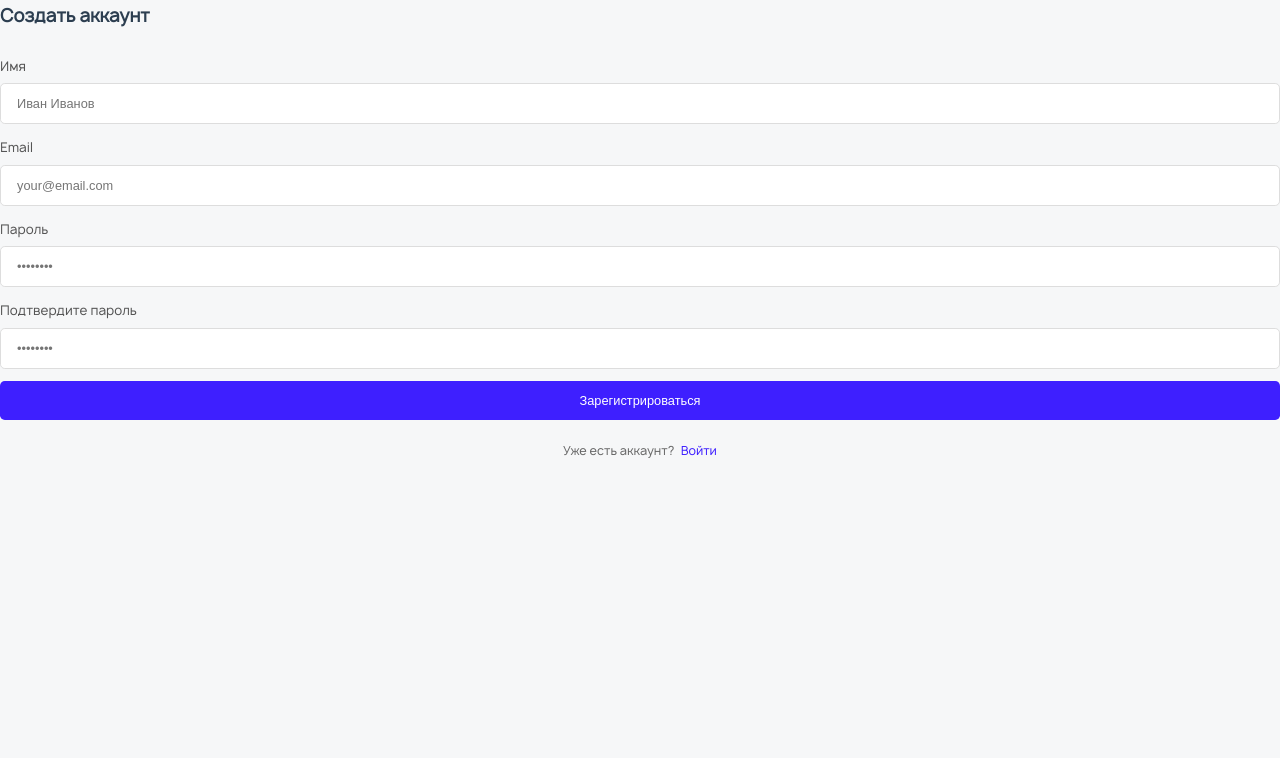
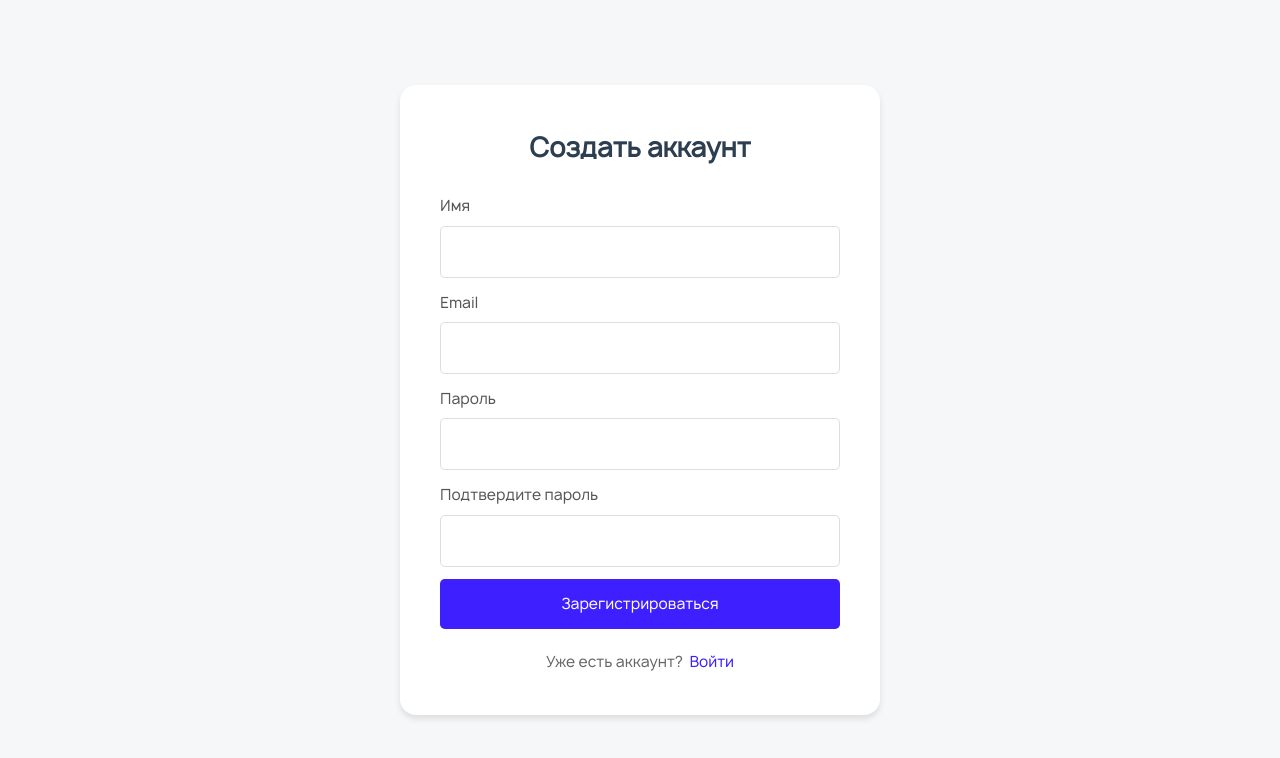
Before and after one commit to qiuscou/hackathon, a Vue app in the folder investium/: page /sign_up in a window 1280 px wide. Shown: the top 758 px of the page. Built offline with nearby package versions, Linux system fonts and the light colour scheme.

Commit message:
Sign In + Sign Up

```diff
--- a/investium/src/components/SignIn.vue
+++ b/investium/src/components/SignIn.vue
@@ -23,16 +23,17 @@ export default {
 </script>
 
 <template>
+  <div class="container">
     <div class="login-form">
       <h2>{{ signInData.account_login }}</h2>
       <form @submit.prevent="handleSubmit">
         <div class="form-group">
           <label>{{ signInData.email }}</label>
-        <input type="email" v-model="email" placeholder="your@email.com" required />
+          <input type="email" v-model="email" />
         </div>
         <div class="form-group">
           <label>{{ signInData.password }}</label>
-        <input type="password" v-model="password" placeholder="••••••••" required />
+          <input type="password" v-model="password" />
         </div>
         <button type="submit" class="btn-primary">{{ signInData.sign_in }}</button>
       </form>
@@ -41,20 +42,35 @@ export default {
         <router-link to="/sign_up">{{ signInData.sign_up }}</router-link>
       </div>
     </div>
+  </div>
 </template>
 
 <style scoped>
+.container {
+  display: flex;
+  justify-content: center;
+  align-items: center;
+  min-height: 100vh;
+}
+
 .login-form {
   display: flex;
   flex-direction: column;
   gap: 2.5vh;
+  width: 100%;
+  max-width: 50vh;
+  padding: 5vh;
+  background: white;
+  border-radius: 2vh;
+  box-shadow: 0 4px 6px rgba(0, 0, 0, 0.1);
 }
 
 h2 {
-  font-size: 2.2vh;
+  font-size: 3.25vh;
   color: #2c3e50;
   margin: 0 0 0.5vh 0;
   font-weight: 600;
+  text-align: center;
 }
 
 .form-group {
@@ -65,7 +81,7 @@ h2 {
 }
 
 label {
-  font-size: 1.6vh;
+  font-size: 1.85vh;
   color: #555;
 }
 
@@ -73,7 +89,8 @@ input {
   padding: 1.5vh 2vh;
   border: 0.1vh solid #ddd;
   border-radius: 0.6vh;
-  font-size: 1.6vh;
+  font-size: 1.85vh;
+  font-family: 'Manrope Regular';
   transition: all 0.3s ease;
 }
 
@@ -89,7 +106,8 @@ input:focus {
   color: white;
   border: none;
   border-radius: 0.6vh;
-  font-size: 1.6vh;
+  font-size: 1.85vh;
+  font-family: 'Manrope Regular';
   font-weight: 500;
   cursor: pointer;
   transition: all 0.3s ease;
@@ -103,7 +121,7 @@ input:focus {
   display: flex;
   gap: 0.8vh;
   justify-content: center;
-  font-size: 1.5vh;
+  font-size: 1.85vh;
   color: #666;
 }
 
--- a/investium/src/components/SignUp.vue
+++ b/investium/src/components/SignUp.vue
@@ -2,6 +2,16 @@
 export default {
   data() {
     return {
+      signUpData: {
+        create_account: 'Создать аккаунт',
+        name: 'Имя',
+        email: 'Email',
+        password: 'Пароль',
+        confirm_password: 'Подтвердите пароль',
+        sign_up: 'Зарегистрироваться',
+        already_have_an_account: 'Уже есть аккаунт?',
+        sign_in: 'Войти',
+      },
       name: '',
       email: '',
       password: '',
@@ -17,52 +27,62 @@ export default {
 </script>
 
 <template>
+  <div class="container">
     <div class="register-form">
-    <h2>Создать аккаунт</h2>
+      <h2>{{ signUpData.create_account }}</h2>
       <form @submit.prevent="handleSubmit">
         <div class="form-group">
-        <label>Имя</label>
-        <input type="text" v-model="name" placeholder="Иван Иванов" required />
+          <label>{{ signUpData.name }}</label>
+          <input type="text" v-model="name" />
         </div>
         <div class="form-group">
-        <label>Email</label>
-        <input type="email" v-model="email" placeholder="your@email.com" required />
+          <label>{{ signUpData.email }}</label>
+          <input type="email" v-model="email" />
         </div>
         <div class="form-group">
-        <label>Пароль</label>
-        <input type="password" v-model="password" placeholder="••••••••" required />
+          <label>{{ signUpData.password }}</label>
+          <input type="password" v-model="password" />
         </div>
         <div class="form-group">
-        <label>Подтвердите пароль</label>
-        <input type="password" v-model="confirmPassword" placeholder="••••••••" required />
+          <label>{{ signUpData.confirm_password }}</label>
+          <input type="password" v-model="confirmPassword" />
         </div>
-      <button type="submit" class="btn-primary">Зарегистрироваться</button>
+        <button type="submit" class="btn-primary">{{ signUpData.sign_up }}</button>
       </form>
       <div class="auth-footer">
-      <span>Уже есть аккаунт?</span>
-      <router-link to="/sign_in">Войти</router-link>
+        <span>{{ signUpData.already_have_an_account }}</span>
+        <router-link to="/sign_in">{{ signUpData.sign_in }}</router-link>
+      </div>
     </div>
   </div>
 </template>
 
 <style scoped>
+.container {
+  display: flex;
+  justify-content: center;
+  align-items: center;
+  min-height: 100vh;
+}
+
 .register-form {
   display: flex;
   flex-direction: column;
   gap: 2.5vh;
-}
-
-.login-form {
-  display: flex;
-  flex-direction: column;
-  gap: 2.5vh;
+  width: 100%;
+  max-width: 50vh;
+  padding: 5vh;
+  background: white;
+  border-radius: 2vh;
+  box-shadow: 0 4px 6px rgba(0, 0, 0, 0.1);
 }
 
 h2 {
-  font-size: 2.2vh;
+  font-size: 3.25vh;
   color: #2c3e50;
   margin: 0 0 0.5vh 0;
   font-weight: 600;
+  text-align: center;
 }
 
 .form-group {
@@ -73,7 +93,7 @@ h2 {
 }
 
 label {
-  font-size: 1.6vh;
+  font-size: 1.85vh;
   color: #555;
 }
 
@@ -81,7 +101,8 @@ input {
   padding: 1.5vh 2vh;
   border: 0.1vh solid #ddd;
   border-radius: 0.6vh;
-  font-size: 1.6vh;
+  font-size: 1.85vh;
+  font-family: 'Manrope Regular';
   transition: all 0.3s ease;
 }
 
@@ -97,10 +118,11 @@ input:focus {
   color: white;
   border: none;
   border-radius: 0.6vh;
-  font-size: 1.6vh;
+  font-size: 1.85vh;
   font-weight: 500;
   cursor: pointer;
   transition: all 0.3s ease;
+  font-family: 'Manrope Regular';
 }
 
 .btn-primary:hover {
@@ -111,7 +133,7 @@ input:focus {
   display: flex;
   gap: 0.8vh;
   justify-content: center;
-  font-size: 1.5vh;
+  font-size: 1.85vh;
   color: #666;
 }
 
```
Also changed, not shown: investium/src/pages/AuthPage.vue (deleted, +0 -74 lines). Lines whose indentation alone changed are shown as unchanged.
